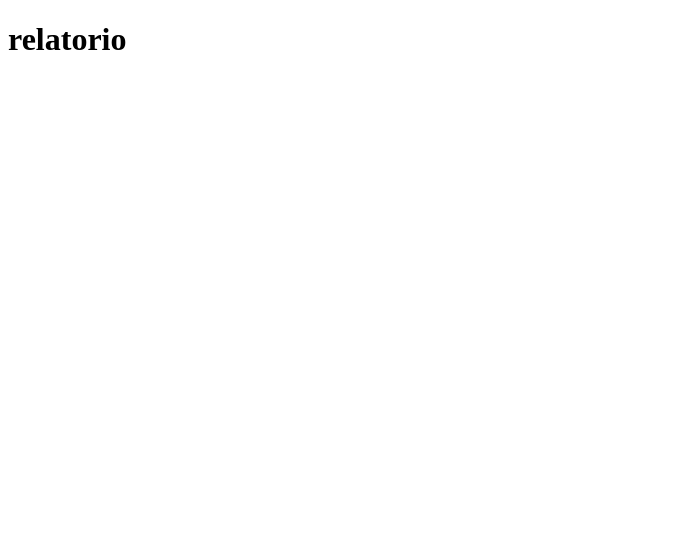
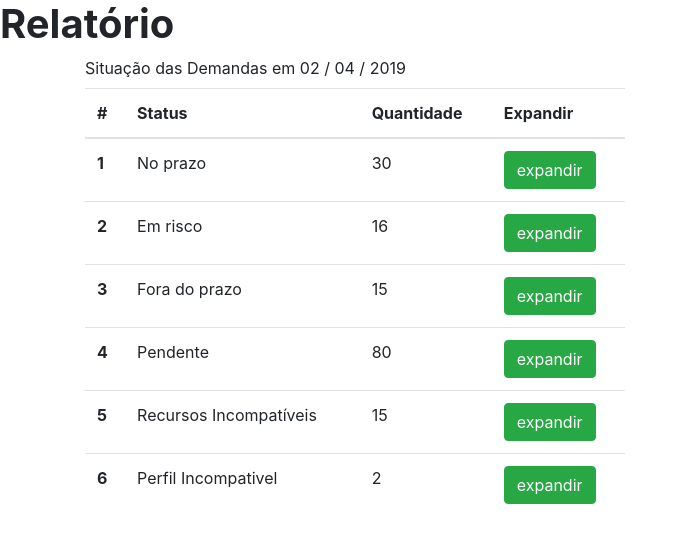
Before and after one commit to janesd/anjosdoamanha, a Flask app: page /relatorio in a window 1280 px wide. Before the commit the part shown is almost empty. Shown: the top 543 px of the page, without its empty margins (0-686 px from the left). Run offline with Flask 2, Linux system fonts and the light colour scheme; some libraries are stand-ins or nearby versions.

Commit message:
adicionado tabela de demandas

```diff
--- a/templates/relatorio.html
+++ b/templates/relatorio.html
@@ -4,9 +4,96 @@
     <meta charset="UTF-8">
     <meta name="viewport" content="width=device-width, initial-scale=1.0">
     <meta http-equiv="X-UA-Compatible" content="ie=edge">
+    <link rel="stylesheet" href="https://stackpath.bootstrapcdn.com/bootstrap/4.3.1/css/bootstrap.min.css" integrity="sha384-ggOyR0iXCbMQv3Xipma34MD+dH/1fQ784/j6cY/iJTQUOhcWr7x9JvoRxT2MZw1T" crossorigin="anonymous">
+
     <title>Document</title>
 </head>
 <body>
-    <h1>relatorio</h1>
+    <h1><strong>Relatório</strong></h1>
+
+    <div class="container">
+        <div class="row">
+            <div class="col-md-6">
+                <label for="demands">Situação das Demandas  em  02 / 04 / 2019</label><br>
+
+                <table name="demands" class="table table-hover">
+                    <thead>
+                      <tr>
+                        <th scope="col">#</th>
+                        <th scope="col">Status</th>
+                        <th scope="col">Quantidade</th>
+                        <th scope="col">Expandir</th>
+                      </tr>
+                    </thead>
+                    <tbody>
+                      <tr>
+                        <th scope="row">1</th>
+                        <td>No prazo</td>
+                        <td>30</td>
+                        <td><button type="button" class="btn btn-success" data-toggle="modal" data-target="#exampleModalLong">expandir</button></td>
+                      </tr>
+                      <tr>
+                        <th scope="row">2</th>
+                        <td>Em risco</td>
+                        <td>16</td>
+                        <td><button type="button" class="btn btn-success" data-toggle="modal" data-target="#exampleModalLong">expandir</button></td>
+                      </tr>
+                      <tr>
+                        <th scope="row">3</th>
+                        <td>Fora do prazo</td>
+                        <td>15</td>
+                        <td><button type="button" class="btn btn-success" data-toggle="modal" data-target="#exampleModalLong">expandir</button></td>
+                      </tr>
+                      <tr>
+                        <th scope="row">4</th>
+                        <td>Pendente</td>
+                        <td>80</td>
+                        <td><button type="button" class="btn btn-success" data-toggle="modal" data-target="#exampleModalLong">expandir</button></td>
+                      </tr>
+                      <tr>
+                        <th scope="row">5</th>
+                        <td>Recursos Incompatíveis</td>
+                        <td>15</td>
+                        <td><button type="button" class="btn btn-success" data-toggle="modal" data-target="#exampleModalLong">expandir</button></td>
+                      </tr>
+                      <tr>
+                        <th scope="row">6</th>
+                        <td>Perfil Incompativel</td>
+                        <td>2</td>
+                        <td><button type="button" class="btn btn-success" data-toggle="modal" data-target="#exampleModalLong">expandir</button></td>
+                      </tr>
+                    </tbody>
+                  </table>
+            </div>
+
+        </div>
+    </div>
+
+      <!-- Modal -->
+      <div class="modal fade" id="exampleModalLong" tabindex="-1" role="dialog" aria-labelledby="exampleModalLongTitle" aria-hidden="true">
+        <div class="modal-dialog" role="document">
+          <div class="modal-content">
+            <div class="modal-header">
+              <h5 class="modal-title" id="exampleModalLongTitle">Demanda</h5>
+              <button type="button" class="close" data-dismiss="modal" aria-label="Close">
+                <span aria-hidden="true">&times;</span>
+              </button>
+            </div>
+            <div class="modal-body">
+              ...
+            </div>
+            <div class="modal-footer">
+              <button type="button" class="btn btn-secondary" data-dismiss="modal">Fechar</button>
+            </div>
+          </div>
+        </div>
+      </div>
+
+      <footer>
+            <script src="https://code.jquery.com/jquery-3.3.1.slim.min.js" integrity="sha384-q8i/X+965DzO0rT7abK41JStQIAqVgRVzpbzo5smXKp4YfRvH+8abtTE1Pi6jizo" crossorigin="anonymous"></script>
+            <script src="https://cdnjs.cloudflare.com/ajax/libs/popper.js/1.14.7/umd/popper.min.js" integrity="sha384-UO2eT0CpHqdSJQ6hJty5KVphtPhzWj9WO1clHTMGa3JDZwrnQq4sF86dIHNDz0W1" crossorigin="anonymous"></script>
+            <script src="https://stackpath.bootstrapcdn.com/bootstrap/4.3.1/js/bootstrap.min.js" integrity="sha384-JjSmVgyd0p3pXB1rRibZUAYoIIy6OrQ6VrjIEaFf/nJGzIxFDsf4x0xIM+B07jRM" crossorigin="anonymous"></script>
+      </footer>
+
 </body>
 </html>
```
